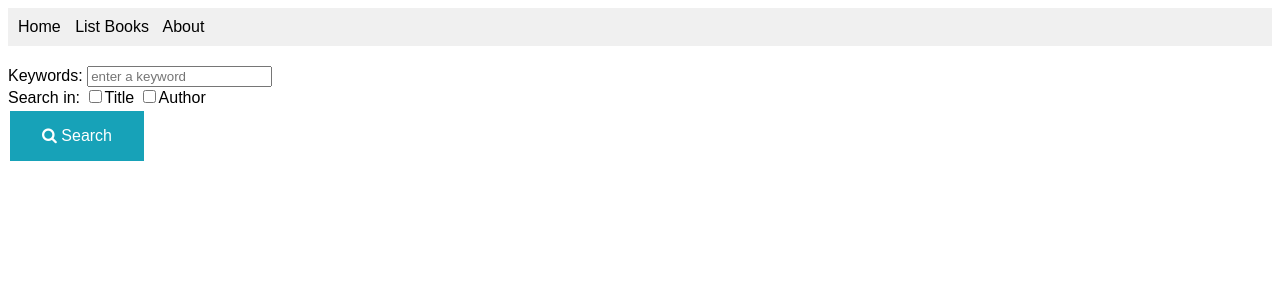
After one commit to Ryan1143/CS471Labs, a Django app: page /books/search/ in a window 1280 px wide. The commit adds this page. Shown: the top 300 px of the page. Run offline with Django 5.2, Linux system fonts and the light colour scheme.

Commit message:
Django project

```diff
--- a/apps/bookmodule/urls.py
+++ b/apps/bookmodule/urls.py
@@ -1,12 +1,13 @@
 from django.urls import path
 from . import views
 urlpatterns = [
-    path('', views.index, name='books.index'),
-    path('aboutus/', views.aboutus, name='books.aboutus'),
-    path('list_books/', views.list_books, name='books.list_books'),
-    path('<int:bookId>/', views.viewbook, name='books.view_one_book'),
+    path('', views.index, name= "books.index"),
+    path('list_books/', views.list_books, name= "books.list_books"),
+    path('<int:bookId>/', views.viewbook, name="books.view_one_book"),
+    path('aboutus/', views.aboutus, name="books.aboutus"),
     path('html5/links', views.links, name='links'),
     path('html5/text/formatting', views.formatting, name='formatting'),
     path('html5/listing', views.listing, name='listing'),
     path('html5/tables', views.tables, name='tables'),
+    path("search/", views.search, name="search"),
 ]
--- a/apps/bookmodule/views.py
+++ b/apps/bookmodule/views.py
@@ -44,3 +44,28 @@ def listing(request):
 
 def tables(request):
     return render(request, "bookmodule/html5/tables.html")
+
+def __getBooksList():
+    book1 = {'id':12344321, 'title':'Continuous Delivery', 'author':'J.Humble and D. Farley'}
+    book2 = {'id':56788765,'title':'Reversing: Secrets of Reverse Engineering', 'author':'E. Eilam'}
+    book3 = {'id':43211234, 'title':'The Hundred-Page Machine Learning Book', 'author':'Andriy Burkov'}
+    return [book1, book2, book3]
+
+
+def search(request):
+    if request.method == "POST":
+        string = request.POST.get('keyword').lower()
+        isTitle = request.POST.get('option1')
+        isAuthor = request.POST.get('option2')
+        # now filter
+        books = __getBooksList()
+        newBooks = []
+        for item in books:
+            contained = False
+            if isTitle and string in item['title'].lower(): contained = True
+            if not contained and isAuthor and string in item['author'].lower(): contained = True
+
+            if contained: newBooks.append(item)
+        return render(request, 'bookmodule/bookList.html', {'books': newBooks})
+
+    return render(request, "bookmodule/search.html")
--- a/apps/templates/bookmodule/layouts/base.html
+++ b/apps/templates/bookmodule/layouts/base.html
@@ -10,7 +10,9 @@
 <meta charset="UTF-8">
 <link rel="stylesheet" href="{% static 'styles.css' %}"> <!--
 include css file -->
-{% block stylesheets %}{% endblock stylesheets %}
+<link rel="stylesheet" href="https://cdnjs.cloudflare.com/ajax/libs/font-
+awesome/4.7.0/css/font-awesome.min.css">
+    {% block stylesheets %}{% endblock stylesheets %}
 </head>
 <body>
 {% include "bookmodule/includes/header.html" %}
--- /dev/null
+++ b/apps/templates/bookmodule/search.html
@@ -0,0 +1,46 @@
+{% extends "bookmodule/layouts/base.html" %}
+{% load static %}
+{% block title %} Searching Page {% endblock title %}
+{% block stylesheets %}
+<style>
+    .searchForm{
+        margin-top: 20px;
+    }
+
+    button {
+        color: #fff;
+        background-color: #17a2b8;
+        border-color: #17a2b8;
+        border: none;
+        padding: 16px 32px;
+        text-align: center;
+        text-decoration: none;
+        display: inline-block;
+        font-size: 16px;
+        margin: 4px 2px;
+        transition-duration: 0.4s;
+        cursor: pointer; /* hand pointer */
+    }
+    button:hover {
+        background-color: green;
+        color: white;
+    }
+
+</style>
+{% endblock stylesheets %}
+
+{% block content %}
+<form class="searchForm" method="post" action="">
+    {% csrf_token %}
+    <label>Keywords:</label>
+    <input type="text" name="keyword" placeholder="enter a keyword"/>
+    <br/>
+
+    <label>Search in:</label>
+    <input type="checkbox" name="option1"/><label>Title</label>
+    <input type="checkbox" name="option2"/><label>Author</label>
+    <br/>
+
+    <button type="submit" ><i class="fa fa-search" aria-hidden="true"></i> Search</button>
+</form>
+{% endblock content %}
```
Also changed, not shown: apps/templates/bookmodule/booklist.html (added, +38 -0 lines).
